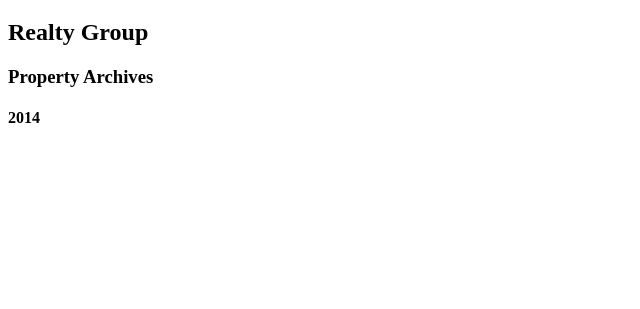
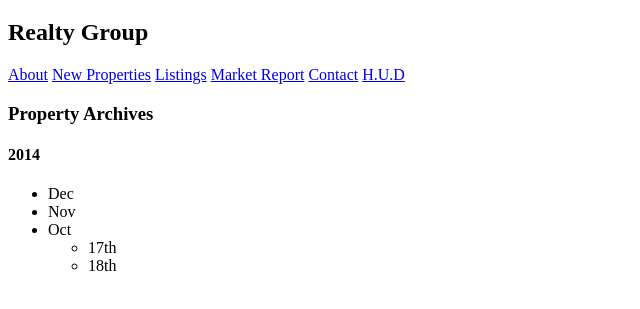
Before and after one commit to BrianArango/exceptional-realty, a plain HTML site: page real-estate-listings.html in a window 1280 px wide. Shown: the part 61-370 px from the top of the page, without its empty margins (0-640 px from the left). Drawn offline with Linux system fonts and the light colour scheme.

Commit message:
started real-estate-listings.html

```diff
--- a/real-estate-listings.html
+++ b/real-estate-listings.html
@@ -11,9 +11,28 @@
       <h1>Exceptional</h1>
       <h2>Realty Group</h2>
 
+      <!--Listing-->
+      <a href="index.html">About</a>
+      <a href="new-properties.html">New Properties</a>
+      <a href="real-estate-listings.html">Listings</a>
+      <a href="market-report.html">Market Report</a>
+      <a href="contact.html">Contact</a>
+      <a href="https://hud.gov" target="_blank">H.U.D</a>
+
       <h3>Property Archives</h3>
       <h4>2014</h4>
 
+      <!--Unordered list-->
+      <ul>
+        <li>Dec</li>
+        <li>Nov</li>
+        <li>Oct
+          <ul>
+            <li>17th</li>
+            <li>18th</li>
+          </ul>
+        </li>
+     </ul>
 
     </body>
   </html>
```
Also changed, not shown: contact.html (+24 -0 lines), index.html (+9 -0 lines), market-report.html (+10 -0 lines), new-properties.html (+28 -0 lines).
